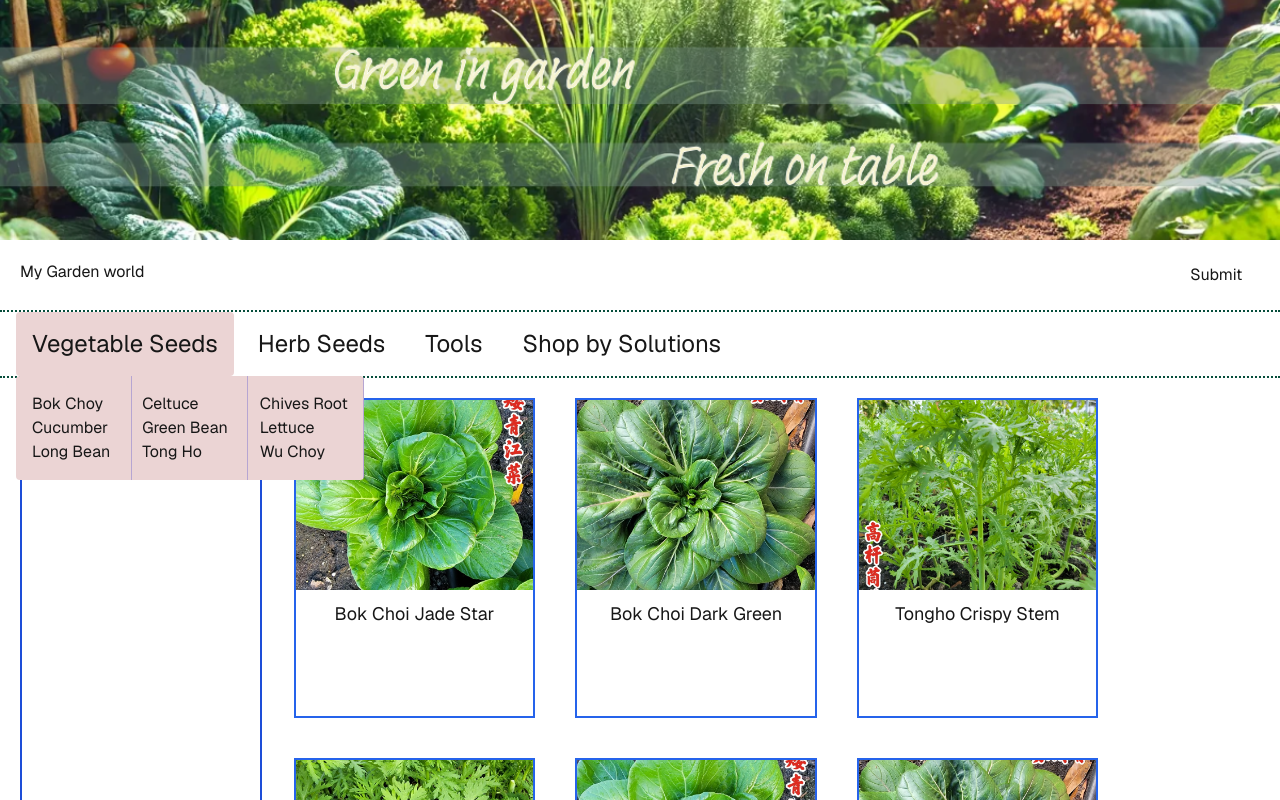
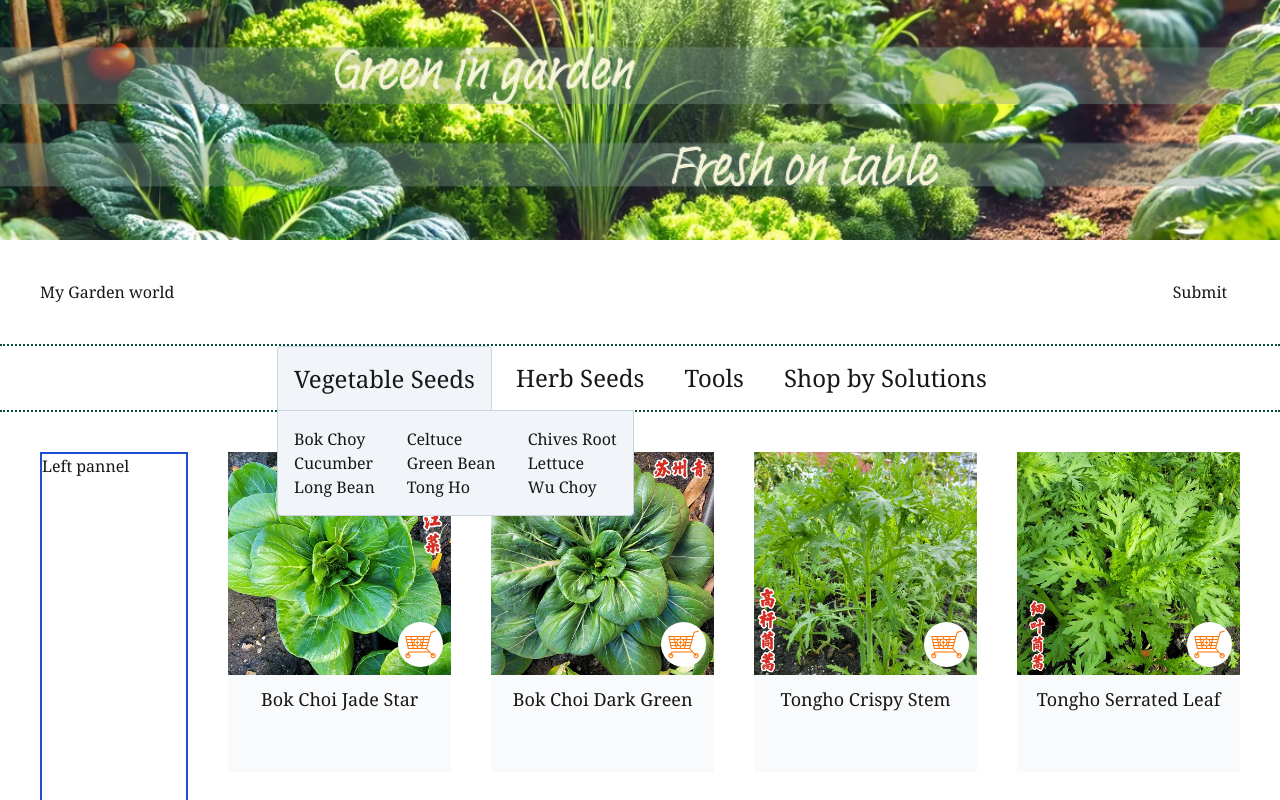
Before and after one commit to yiranli624/garden-world, a Next.js app: page / in a window 1280 px wide. Both pictures are taken after a click on the link "Vegetable Seeds". Shown: the top 800 px of the page. Built offline with nearby package versions, Linux system fonts and the light colour scheme.

Commit message:
styling browsing cards

```diff
--- a/src/app/globals.css
+++ b/src/app/globals.css
@@ -39,22 +39,6 @@ a {
   text-decoration: none;
 }
 
-header {
-  display: flex;
-  padding: 20px;
-  height: 70px;
-}
-
-/* nav {
-  padding: 20px;
-} */
-
-main {
-  padding: 20px;
-  width: 100vw;
-  height: 100vh;
-}
-
 @media (prefers-color-scheme: dark) {
   html {
     color-scheme: dark;
--- a/src/app/page.module.css
+++ b/src/app/page.module.css
@@ -8,23 +8,6 @@
 
   gap: 64px;
   font-family: var(--font-geist-sans);
-}
-
-.logo {
-  width: 30%;
-}
-
-.searchSection {
-  width: 90%;
-  gap: 6px;
-  display: flex;
-}
-.searchSection > input {
-  width: 90%;
-}
-
-.divider {
-  border: 1px #7d9871 solid;
 }
 
 @media (prefers-color-scheme: dark) {
@@ -38,20 +21,9 @@
   }
 }
 
-.main {
-  display: flex;
-  flex-direction: column;
-  gap: 32px;
-  grid-row-start: 2;
-}
-
 @media (max-width: 600px) {
   .page {
     padding: 32px;
     padding-bottom: 80px;
   }
-
-  .main {
-    align-items: center;
-  }
 }
--- a/src/app/page.tsx
+++ b/src/app/page.tsx
@@ -6,26 +6,16 @@ import { test_products } from "../components/testData";
 
 export default function Home() {
   return (
-    <div className={styles.page}>
+    <div className='font-serif'>
       <div className="h-60 bg-[url('/assets/banner-3.png')] bg-no-repeat bg-cover bg-center"></div>
-      {/* <Image
-        src='/assets/banner-2.png'
-        alt='picture of some vVegetable'
-        width={1200}
-        height={300}
-        className='w-screen'
-        priority
-      /> */}
-
-      <header>
+      <header className='flex px-10 py-10'>
         <div className='w-1/3'>My Garden world</div>
         <SearchBar />
       </header>
       <nav className='border-dotted border-y-2 border-emerald-900'>
-        {/* p-4 */}
         <NavigationBar allNavItems={navItems} />
       </nav>
-      <main>
+      <main className='p-10'>
         <BrowsingSection listItems={test_products} />
       </main>
     </div>
--- a/src/components/BrowsingSection.tsx
+++ b/src/components/BrowsingSection.tsx
@@ -7,11 +7,9 @@ export default function BrowsingSection({
   listItems: ProductItem[];
 }) {
   return (
-    <div className='flex gap-8'>
-      <div className='w-1/5 border-2 border-blue-700 border-solid'>
-        Left pannel
-      </div>
-      <div className='w-4/5 flex flex-wrap gap-10'>
+    <div className='flex gap-10'>
+      <div className='w-1/5 border-2 border-blue-700'>Left pannel</div>
+      <div className='grow grid grid-cols-4 gap-10'>
         {listItems.map((listItem, ind) => (
           <ItemCard listItem={listItem} key={listItem.name + ind} />
         ))}
--- a/src/components/ItemCard.tsx
+++ b/src/components/ItemCard.tsx
@@ -1,13 +1,25 @@
+import Image from "next/image";
 import { ProductItem } from "../constants";
 
 export default function ItemCard({ listItem }: { listItem: ProductItem }) {
   return (
-    <div className={"h-80 w-1/4 border-2 border-blue-600 border-solid"}>
-      <div
-        className='h-3/5 w-full bg-no-repeat bg-cover bg-center'
-        style={{ backgroundImage: `url(${listItem.image})` }}
-      ></div>
-      <div className='absolute'></div>
+    <div className='h-80 bg-slate-50'>
+      <div className='relative'>
+        <Image
+          src={listItem.image}
+          alt='picture of the selling item'
+          width={384}
+          height={384}
+          className=''
+        />
+        <Image
+          src='/assets/shopping-cart.svg'
+          alt='picture of a shopping cart'
+          width={45}
+          height={45}
+          className='absolute bottom-2 right-2 cursor-pointer'
+        />
+      </div>
       <p className='text-lg py-2.5 text-center'>{listItem.label}</p>
     </div>
   );
--- a/src/components/NavigationBar.tsx
+++ b/src/components/NavigationBar.tsx
@@ -28,16 +28,17 @@ export default function NavigationBar({
   }, []);
 
   return (
-    <ul className='flex gap-2 mx-4'>
+    <ul className='flex gap-2 mx-4 justify-center'>
       {allNavItems.map((navItem) => (
-        <li className='cursor-pointer rounded text-2xl' key={navItem.label}>
+        <li className='cursor-pointer text-2xl' key={navItem.label}>
           <a
             id={navItem.name}
             className={classNames(
-              "flex h-16 items-center hover:text-emerald-800 rounded px-4",
+              "flex h-16 items-center px-4 hover:text-emerald-800",
+              // bg-[#ebd4d4]
               {
-                "bg-[#ebd4d4]": chosenNavItemName === navItem.name
-                // "mt-4": chosenNavItemName === navItem.name
+                "bg-slate-100 rounded-t border-t border-l border-r border-slate-300":
+                  chosenNavItemName === navItem.name
               }
             )}
             onClick={() => handleVegiClick(navItem.name)}
@@ -45,8 +46,9 @@ export default function NavigationBar({
             {navItem.label}
           </a>
           <div
+            // bg-[linear-gradient(to_left,#8077d0_0px,transparent_1px,transparent_100%)] bg-[length:calc(100%/3)]
             className={classNames(
-              "absolute bg-[#ebd4d4] rounded text-base p-4 gap-x-8 grid-cols-[repeat(3,max-content)] bg-[linear-gradient(to_left,#8077d0_0px,transparent_1px,transparent_100%)] bg-[length:calc(100%/3)]",
+              "absolute bg-slate-100 border border-slate-300 z-10 rounded-b text-base font-light p-4 gap-x-8 grid-cols-[repeat(3,max-content)]",
               {
                 grid: chosenNavItemName === navItem.name,
                 hidden: chosenNavItemName !== navItem.name
```
Also changed, not shown: public/assets/shopping-cart.svg (added).
